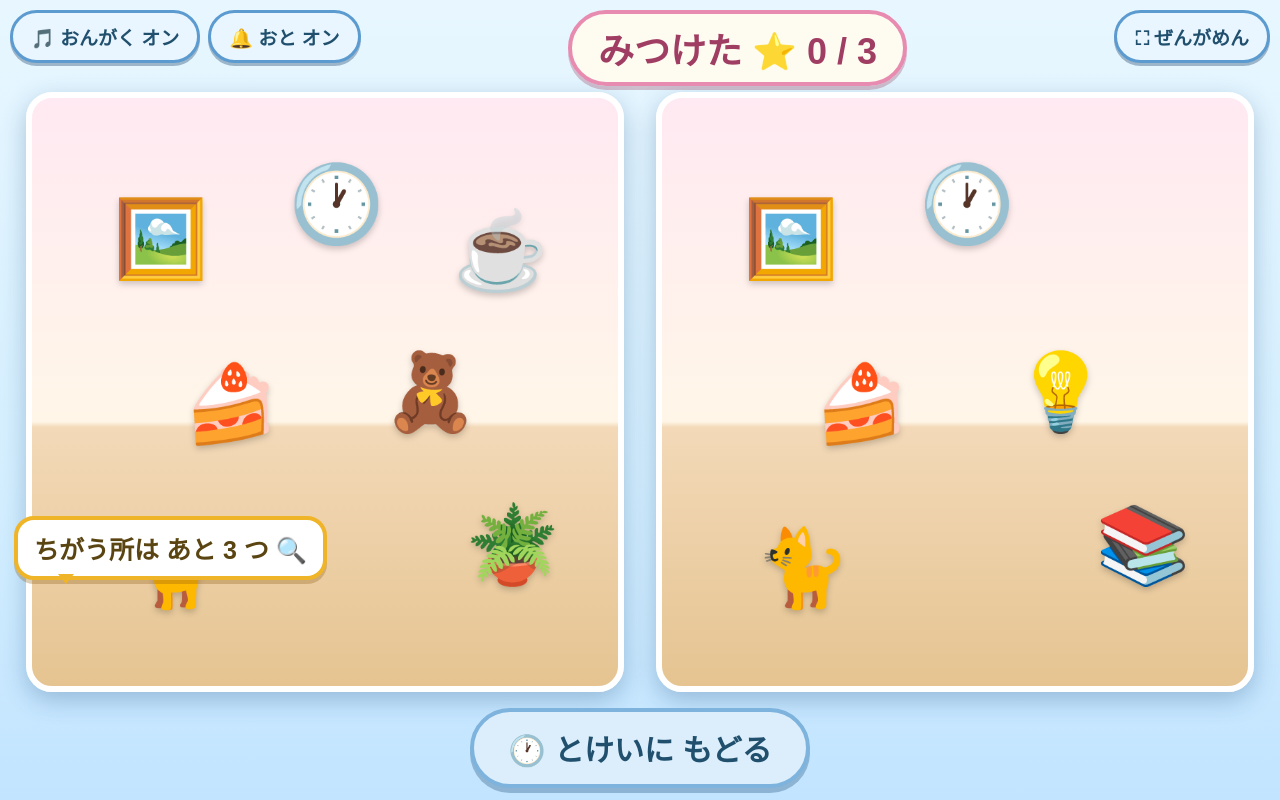
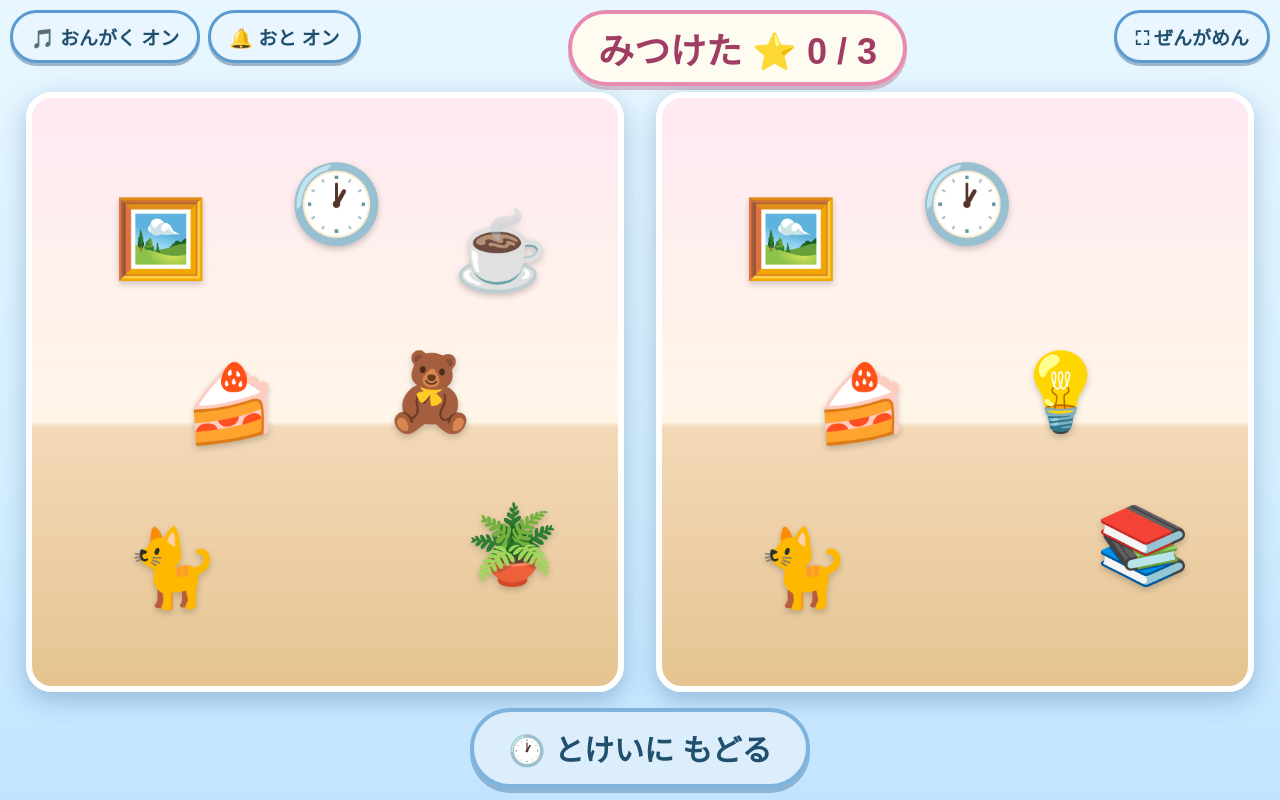
Before and after one commit to namedrebirthasd/namedrebirthasd.github.io, a plain HTML site: page machigai.html in a window 1280 px wide. Drawn offline with Linux system fonts and the light colour scheme.

Commit message:
Machigai: speech bubble and mascot auto-hide after each message so they never cover a difference

```diff
--- a/machigai.html
+++ b/machigai.html
@@ -46,6 +46,9 @@
     background:#fff; border:4px solid #f0b429; border-radius:20px; padding:10px 16px;
     font-size:clamp(18px,3vw,25px); font-weight:bold; color:#5a4512; box-shadow:0 4px 0 rgba(140,90,20,.3); }
   #bubble:after{ content:""; position:absolute; left:40px; bottom:-16px; border:8px solid transparent; border-top:10px solid #f0b429; }
+  /* 吹き出しとチョコちゃんは、メッセージ表示中だけ出す（絵の上に残り続けて違いを隠さないため） */
+  #choco, #bubble{ transition:opacity .6s ease; }
+  body.msg-off #choco, body.msg-off #bubble{ opacity:0; }
 
   #announce{ position:fixed; inset:0; z-index:40; display:flex; flex-direction:column; align-items:center; justify-content:center;
     pointer-events:none; opacity:0; transition:opacity .45s ease; text-align:center; padding:20px; }
@@ -165,8 +168,10 @@ let lastAction = Date.now();
 let bubbleTimer = null;
 function say(text, holdMs){
   bubble.innerHTML = text;
+  document.body.classList.remove("msg-off");
   clearTimeout(bubbleTimer);
-  bubbleTimer = setTimeout(()=>{ bubble.innerHTML = "ちがう所は あと " + (DIFF_COUNT - round.found.size) + " つ 🔍"; }, holdMs || 3200);
+  /* 表示し終わったら吹き出しごと消える（違いの上に残らない） */
+  bubbleTimer = setTimeout(()=>{ document.body.classList.add("msg-off"); }, holdMs || 3200);
 }
 function sparks(x, y, n){
   for(let i = 0; i < n; i++){
```
